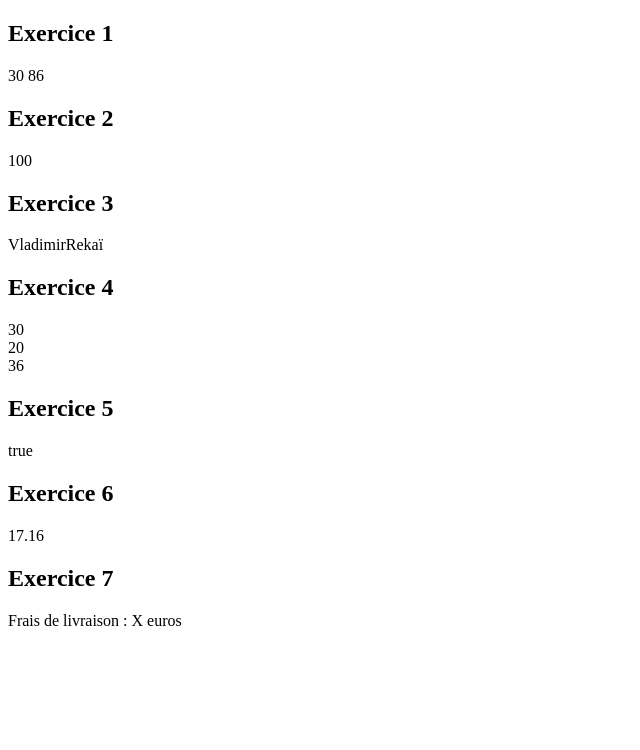
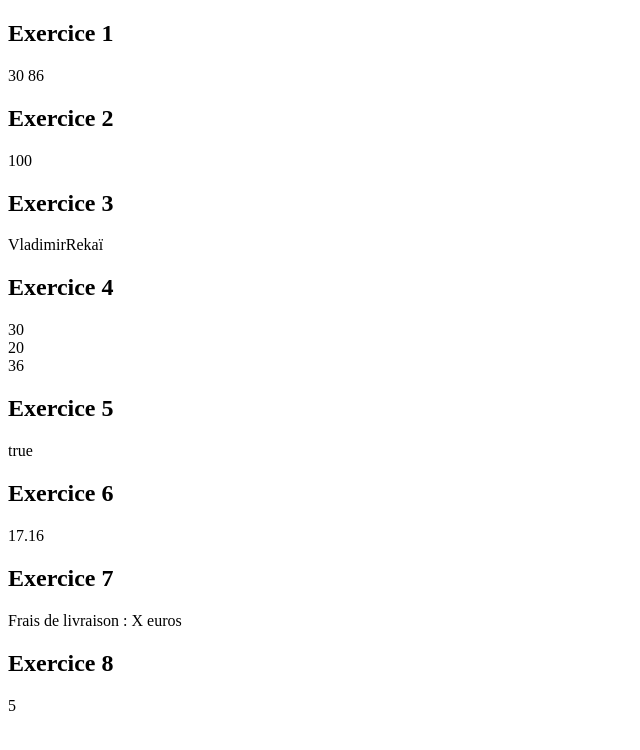
Before and after one commit to Emeline-Laigle221/introduction_aux_js, a plain HTML site: page index.html in a window 1280 px wide. Shown: the whole page, without its empty margins (0-640 px from the left). Drawn offline with Linux system fonts and the light colour scheme.

Commit message:
exercice_8

```diff
--- a/Ex1.js
+++ b/Ex1.js
@@ -62,3 +62,11 @@ if(total >= min){
 }else{
     div7.textContent= "Frais de livraison : X euros"
 }
+
+//EX8
+
+let nbBinaire="101"
+let decimal= parseInt(nbBinaire,2)
+
+let div8=document.getElementById("Exercice_8")
+div8.textContent= decimal
--- a/index.html
+++ b/index.html
@@ -30,6 +30,9 @@
     <h2>Exercice 7</h3>
     <div id="Exercice_7"></div>
 
+    <h2>Exercice 8</h3>
+    <div id="Exercice_8"></div>
+
 
     <script src="Ex1.js"> </script>
 </body>
```
